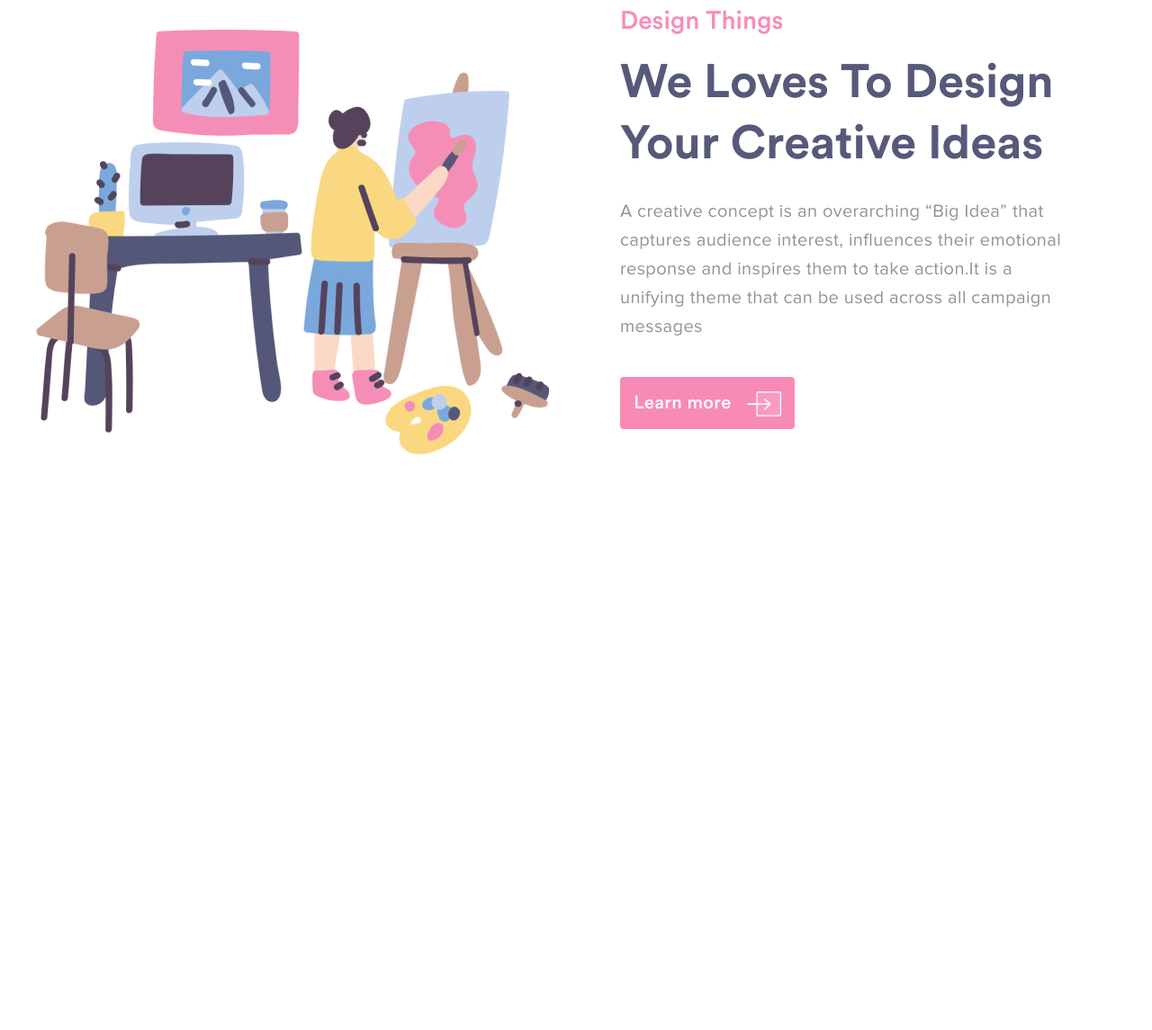
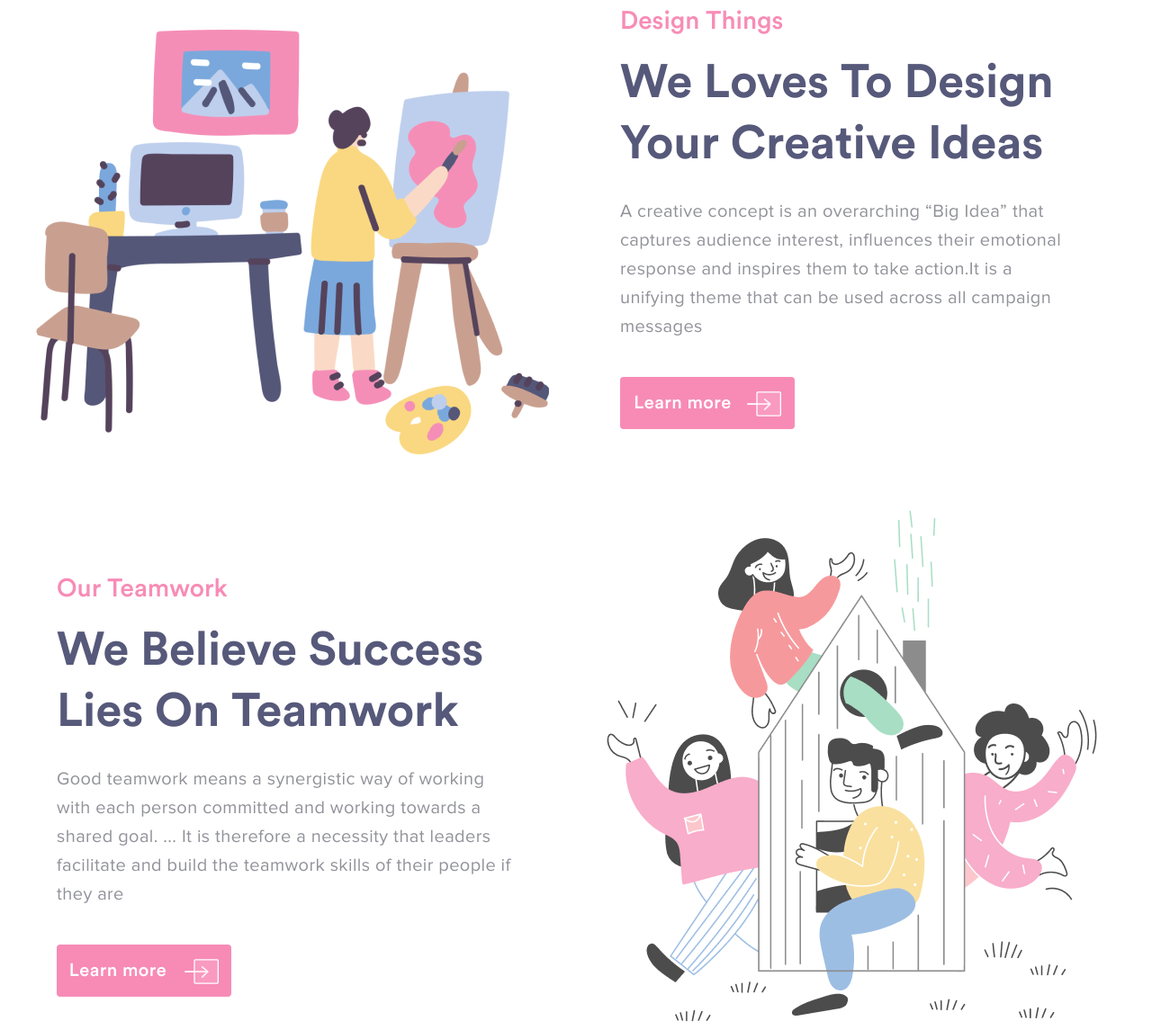
Before and after one commit to kovalyk340/flex-exam, a plain HTML site: page index.html in a window 1280 px wide. Shown: the part 1534-2679 px from the top of the page at 90% size. Before the commit the page ends 2039 px from the top, so only its background shows below. Drawn offline with Linux system fonts and the light colour scheme.

Commit message:
new section(without adaptive version)+ fix por

```diff
--- a/index.html
+++ b/index.html
@@ -176,6 +176,30 @@
                     </div>
                 </div>
             </section>
+
+            <section class="page__teamwork teamwork">
+                <div class="container">
+                    <div class="teamwork__row">
+                        <div class="teamwork__body">
+                            <span class="teamwork__label label">Our Teamwork </span>
+                            <h2 class="teamwork__subheading subheading">
+                                We Believe Success Lies On Teamwork
+                            </h2>
+                            <p class="teamwork__text text">
+                                Good teamwork means a synergistic way of working with each person committed and working towards a shared goal. ... It is therefore a necessity that leaders facilitate and build the teamwork skills of their people if they are
+                            </p>
+                            <div class="teamwork__button button">
+                                <a href="#" class="button__link">
+                                    <span class="button__info info">Learn more</span>
+                                </a>
+                            </div>
+                        </div>
+                        <div class="teamwork__image">
+                            <img src="./img/teamwirj.png" alt="teamwork">
+                        </div>
+                    </div>
+                </div>
+            </section>
         </main>
     </div>
 </body>
--- a/scss/_design.scss
+++ b/scss/_design.scss
@@ -31,7 +31,6 @@
 
     &__button {
         span {
-            position: relative;
             padding-right: 55px;
         }
     }
--- a/scss/_page.scss
+++ b/scss/_page.scss
@@ -5,4 +5,9 @@
   &__services {
     margin-bottom: 154px;
   }
+  &__design {
+    margin-bottom: 53px;
+  }
+  &__teamwork {
+  }
 }
--- /dev/null
+++ b/scss/_teamwork.scss
@@ -0,0 +1,35 @@
+.teamwork {
+    &__row {
+        display: flex;
+    }
+
+    &__body {
+        flex: 1 1 auto;
+        padding: 76px 75px 0 23px;
+    }
+
+    &__label {
+        margin-bottom: 15px;
+    }
+
+    &__subheading {
+        margin-bottom: 24px;
+    }
+
+    &__text {
+        margin-bottom: 40px;
+    }
+
+    &__button {
+        span {
+            padding-right: 58px;
+        }
+    }
+
+    &__image {
+        flex: 0 0 587px;
+        img {
+            max-width: 100%;
+        }
+    }
+}
--- a/scss/style.scss
+++ b/scss/style.scss
@@ -17,6 +17,7 @@ body {
 @import "_header";
 @import "_services";
 @import "_design";
+@import "_teamwork";
 // @import "_section-name";
 // @import "_section-name";
 // @import "_section-name";
```
Also changed, not shown: css/style.css, img/teamwirj.png (added).
